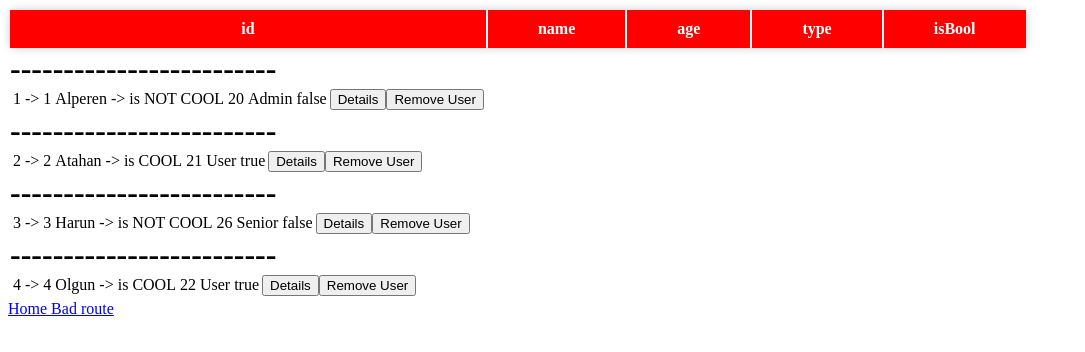
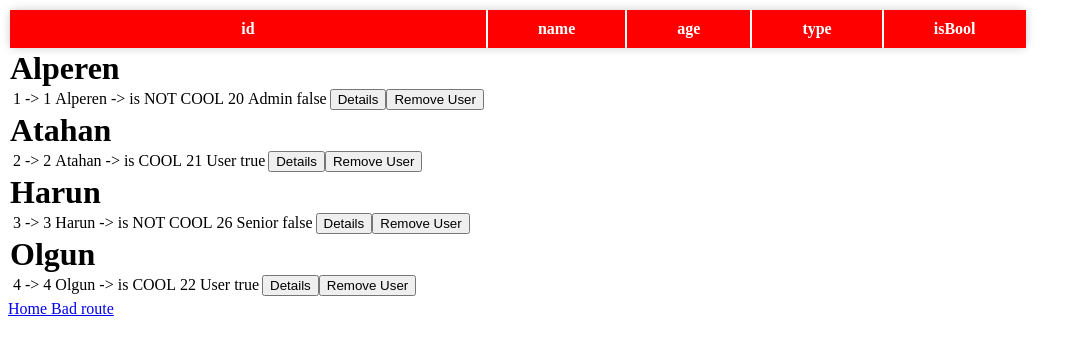
Before and after one commit to yusufalperendumlu/Angular-Tutorial-For-Beginners, an Angular app: page /user in a window 1280 px wide. Shown: the top 352 px of the page, without its empty margins (0-1085 px from the left). Built offline with nearby package versions, Linux system fonts and the light colour scheme; data requests are answered from the project's data file.

Commit message:
@ViewChild()

```diff
--- a/src/app/user-base/user-list/user-list.component.html
+++ b/src/app/user-base/user-list/user-list.component.html
@@ -9,8 +9,8 @@
         </tr>
     </thead>
     <tbody>
-        <app-user-detail *ngFor="let user of users" [detail]="user" (remove)="handleRemove($event)">
-            <h1>-------------------------</h1>
+        <app-user-detail #userRef *ngFor="let user of users" [detail]="user" (remove)="handleRemove($event)">
+            <h1>{{ user.name }}</h1>
         </app-user-detail>
     </tbody>
 
--- a/src/app/user-base/user-list/user-list.component.ts
+++ b/src/app/user-base/user-list/user-list.component.ts
@@ -1,19 +1,28 @@
-import { Component, OnInit } from '@angular/core';
+import { Component, OnInit, ViewChild, ElementRef, AfterViewChecked } from '@angular/core';
+import { AppComponent } from 'src/app/app.component';
 import { Users } from 'src/app/models/users';
 import { UserService } from 'src/app/services/user.service';
+import { UserDetailComponent } from '../user-detail/user-detail.component';
 
 @Component({
   selector: 'app-user-list',
   templateUrl: './user-list.component.html',
   styleUrls: ['./user-list.component.css']
 })
-export class UserListComponent implements OnInit{
+export class UserListComponent implements OnInit, AfterViewChecked{
 
   users!: Users[];
 
+  @ViewChild('userRef') userRef!: ElementRef;
+
   constructor(private userService: UserService) {
 
+    console.log(this.userRef);
 
+  }
+
+  ngAfterViewChecked(): void {
+    console.log(this.userRef);
 
   }
 
```
